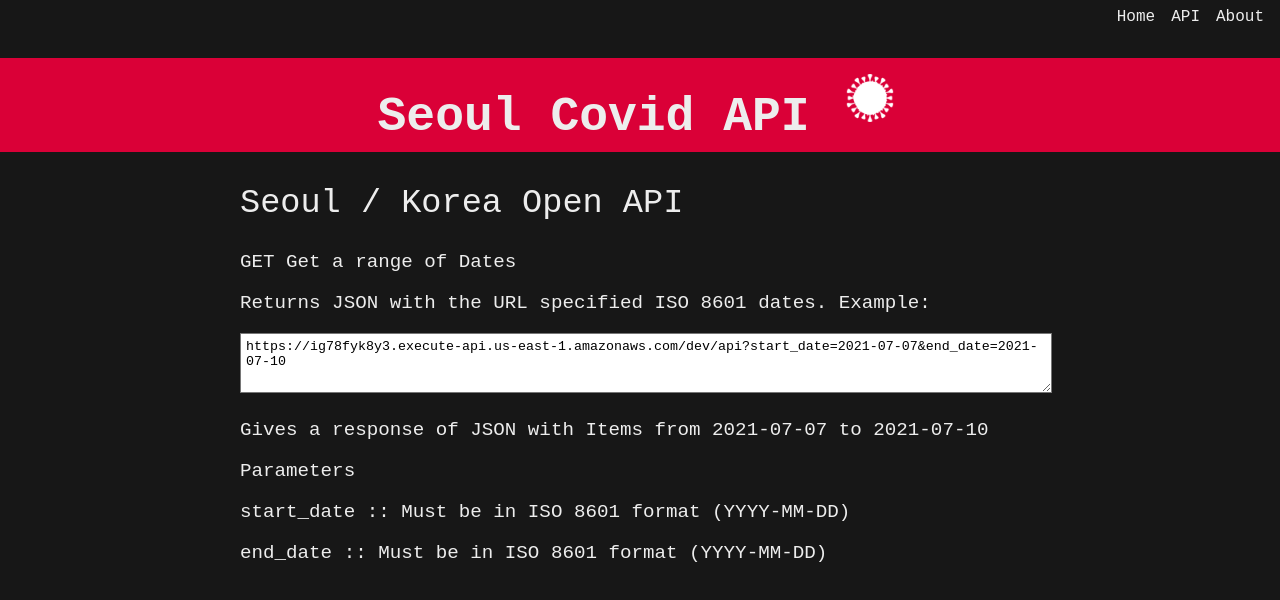
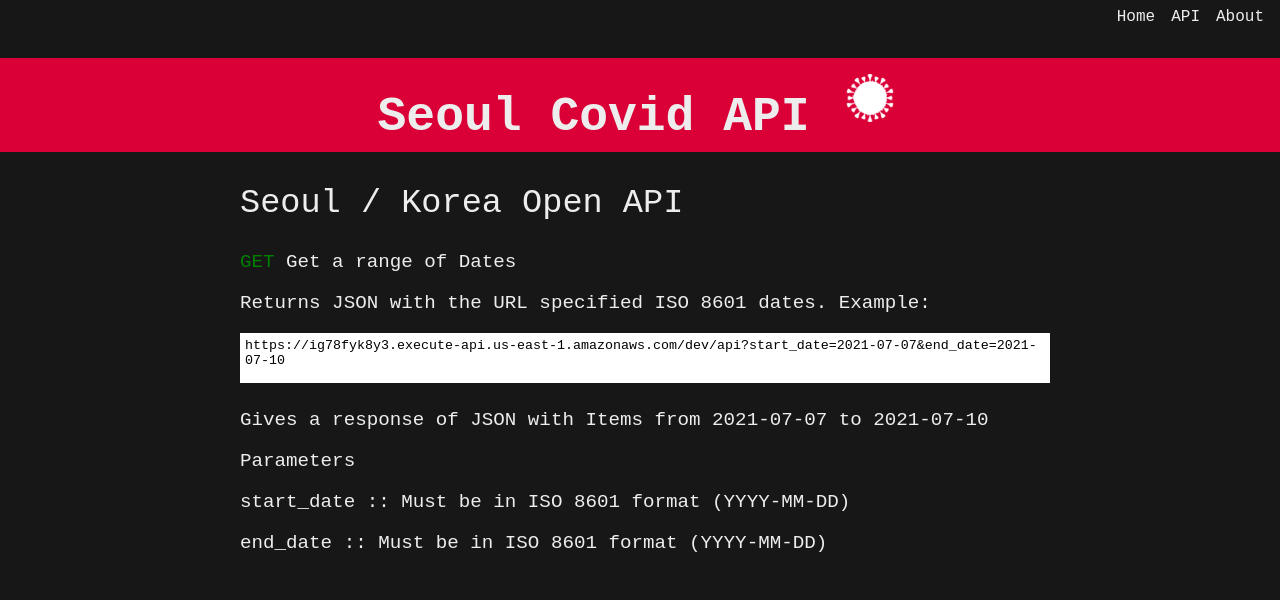
Before and after one commit to mepda/seoul_covid, a React (Create React App) app: page /api in a window 1280 px wide. Shown: the top 600 px of the page. Built offline with nearby package versions, Linux system fonts and the light colour scheme; the HTML template or start-up script is replaced by a standard one.

Commit message:
removed the logging in part from homepage instead opting for easy useage of the api

```diff
--- a/src/App.js
+++ b/src/App.js
@@ -4,8 +4,7 @@
 import {
   BrowserRouter as Router,
   Switch,
-  Route,
-  Link
+  Route
 } from "react-router-dom";
 import SignUp from './components/SignUp';
 import API from './components/API';
@@ -28,6 +27,11 @@
           <Route exact path='/about'>
             <About />
           </Route>
+          <Route path='/github' component={() => {
+            window.location.href = 'https://github.com/mepda/seoul_covid';
+            return null;
+          }} />
+
         </Switch>
       </div>
     </Router>
--- a/src/components/API.css
+++ b/src/components/API.css
@@ -10,5 +10,12 @@
 }
 textarea{
   width: 100%;
-  height: 3rem;
+  height: 2.5rem;
+  border: none;
+  overflow: auto;
+  outline: none;
+  -webkit-box-shadow: none;
+  -moz-box-shadow: none;
+  box-shadow: none;
+  resize: none;
 }
--- a/src/components/API.js
+++ b/src/components/API.js
@@ -15,7 +15,7 @@
           Seoul / Korea Open API
         </header>
         <section>
-          <span classbName="green">GET</span> Get a range of Dates
+          <span className="green">GET</span> Get a range of Dates
         </section>
         <section >
           <p>Returns JSON with the URL specified ISO 8601 dates. Example:</p>
--- a/src/components/DailyChart.js
+++ b/src/components/DailyChart.js
@@ -50,11 +50,7 @@
   });
   useEffect(() => {
     axios.get('https://ig78fyk8y3.execute-api.us-east-1.amazonaws.com/dev/api').then(data => {
-      // console.log(data.data)
-      // let past_week_data = ''// JSON.parse(data.data)
-
-      let past_week_data = data.data.Items;
-      console.log(past_week_data)
+      let past_week_data = data.data;
       let extracted_data = {};
       let seoul_cases = [];
       let national_cases = [];
@@ -66,16 +62,17 @@
       let days_of_week = ['Sun', 'Mon', 'Tue', 'Wed', 'Thu', 'Fri', 'Sat'];
       let past_seven_days = [];
       let multi_date = [];
-      console.log(past_week_data)
       //get data into a more useable format, have epoch time be key and an object with data inside it
       past_week_data.forEach((element, i) => {
-        date_times.push(past_week_data[i].date.S)
+        date_times.push(past_week_data[i].date)
         //use the ISO 8601 date as a key in the new object
-        extracted_data[past_week_data[i].date.S] = {
-          koreaDaily: past_week_data[i].koreaDaily.S,
-          seoulDaily: past_week_data[i].seoulDaily.S,
+        extracted_data[past_week_data[i].date] = {
+          koreaDaily: past_week_data[i].koreaDaily,
+          seoulDaily: past_week_data[i].seoulDaily,
         }
       });
+      console.log(extracted_data)
+
       date_times = date_times.sort((a, b) => {
         //sort the dates in ascending order
         return new Date(a) - new Date(b)
@@ -86,10 +83,12 @@
         let multi_temp = `${day} (${days_of_week[temp]})`;
         multi_date.push(multi_temp)
       })
+      console.log(date_times)
       date_times.forEach(day => {
         //with newly sorted dates, push the weekly update data to two arrays
         //these will be sorted by default because the array of date_times
         //is sorted
+        console.log(seoul_cases)
         seoul_cases.push(extracted_data[day].seoulDaily)
         national_cases.push(extracted_data[day].koreaDaily)
       })
--- a/src/components/Header.js
+++ b/src/components/Header.js
@@ -2,9 +2,7 @@
 import microbe from './microbe.png';
 import './Header.css';
 import {
-  Link,
-  Switch,
-  Route,
+  Link
 } from "react-router-dom";
 export default function Header() {
   return (
--- a/src/components/Homepage.css
+++ b/src/components/Homepage.css
@@ -1,4 +1,6 @@
-
+::-webkit-scrollbar {
+    display: none;
+}
 main{
   display: flex;
   justify-content: center;
--- a/src/components/Homepage.js
+++ b/src/components/Homepage.js
@@ -21,14 +21,14 @@
 
 
         <article>
-          <header>Looking for Programmatic Access? Join below</header>
+          <header>Looking for Programmatic Access? Check below</header>
           <section className="users">
-            <Link to="/signup" className="user sign-up">
-              Sign Up
+            <Link to="/API" className="user sign-up">
+              API Docs
             </Link>
-            <Link to="/signup" className="user sign-in">
-              Sign In
-            </Link>
+            <a className="user sign-in" href="https://github.com/mepda/seoul_covid" target="_blank">
+              Github
+            </a>
           </section>
         </article>
       </main>
```
